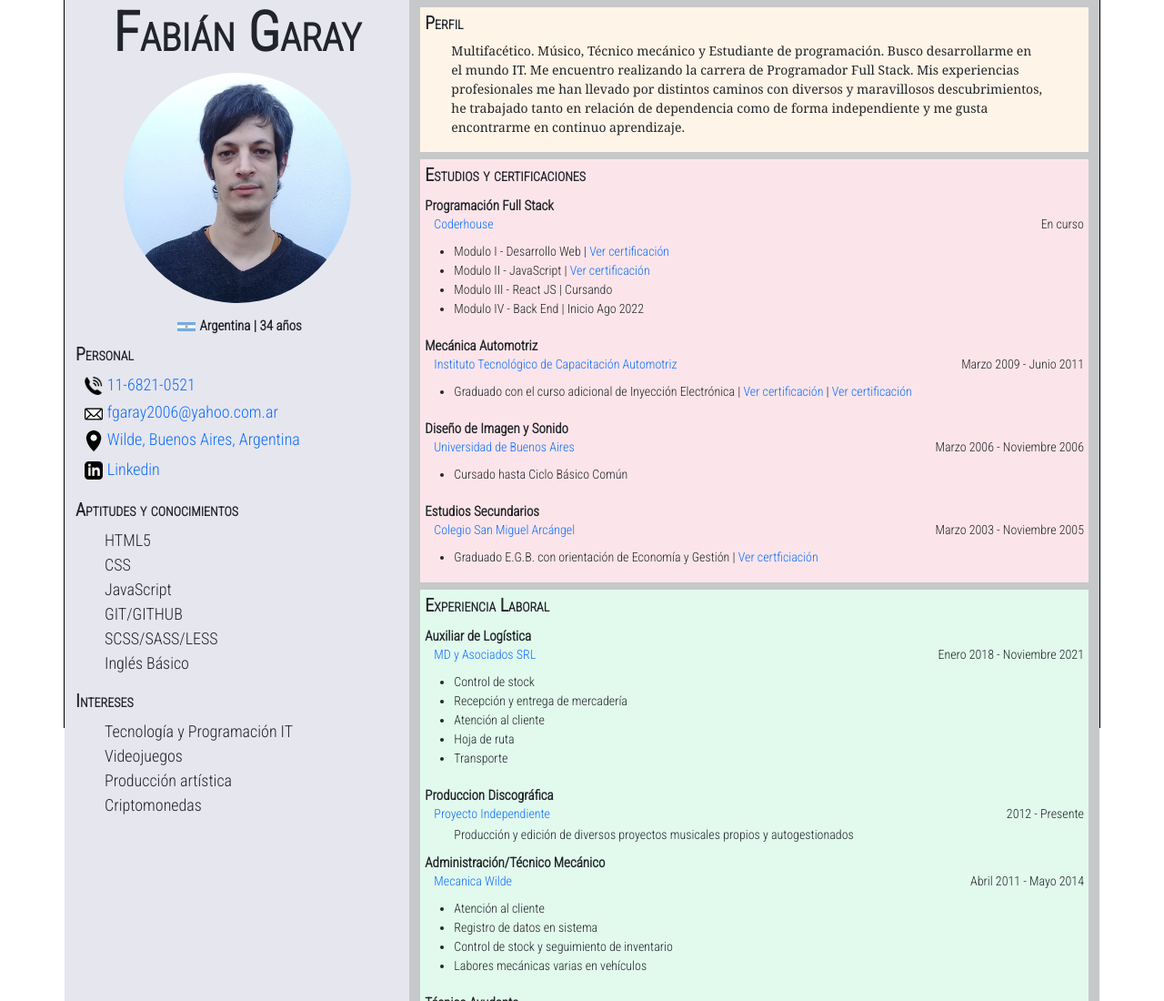
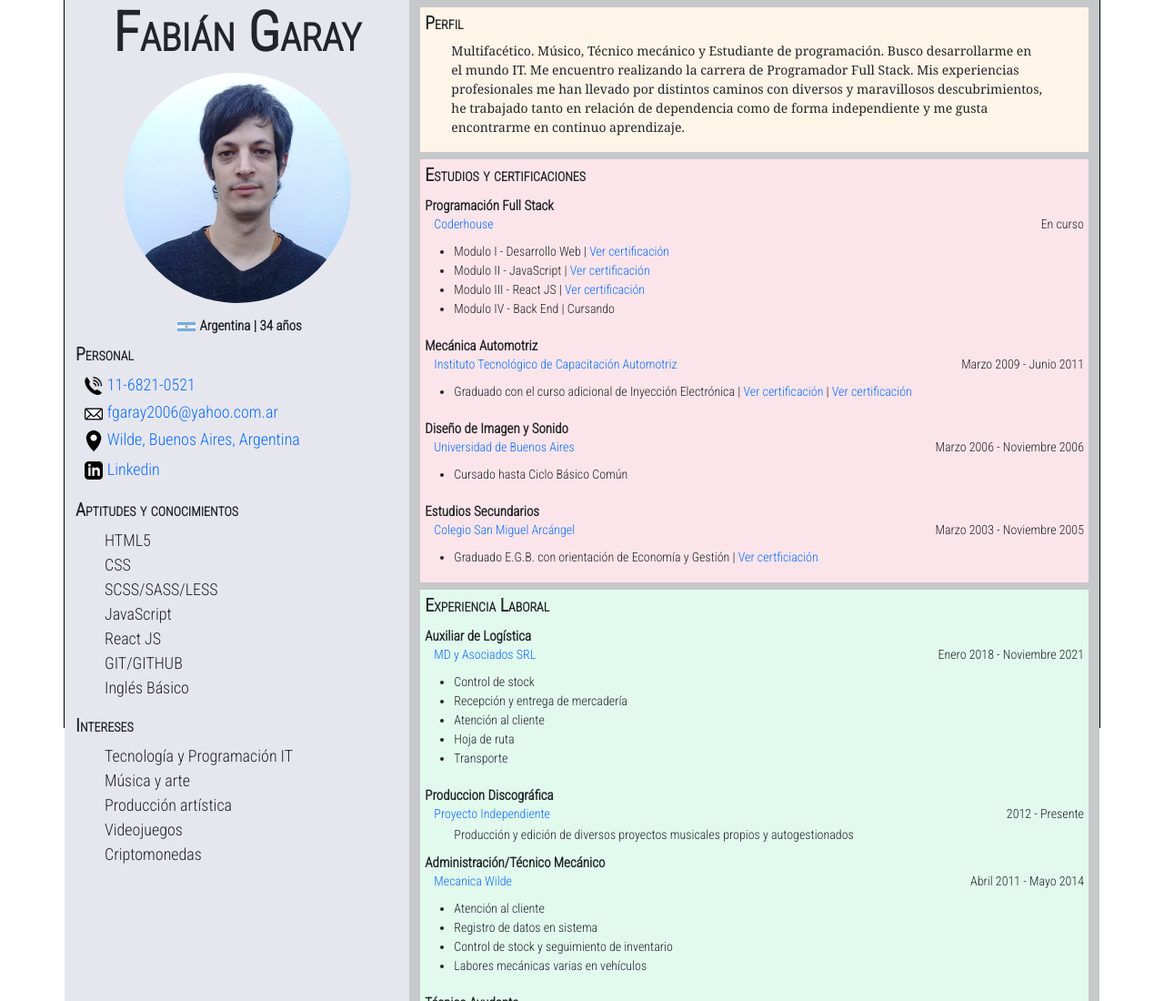
Before and after one commit to FGaray88/CV-Online, a plain HTML site: page index.html in a window 1280 px wide. Shown: the top 1100 px of the page at 91% size. Drawn offline with Linux system fonts and the light colour scheme.

Commit message:
Actualizacion Agosto 2022

```diff
--- a/index.html
+++ b/index.html
@@ -39,9 +39,10 @@
                     <ul>
                         <li>HTML5</li>
                         <li>CSS</li>
+                        <li>SCSS/SASS/LESS</li>
                         <li>JavaScript</li>
+                        <li>React JS</li>
                         <li>GIT/GITHUB</li>
-                        <li>SCSS/SASS/LESS</li>
                         <li>Inglés Básico</li>
                     </ul>
                 </section>
@@ -50,8 +51,9 @@
                     <h2>Intereses</h2>
                     <ul>
                         <li>Tecnología y Programación IT</li>
+                        <li>Música y arte</li>
+                        <li>Producción artística</li>
                         <li>Videojuegos</li>
-                        <li>Producción artística</li>
                         <li>Criptomonedas</li>
                     </ul>
                 </section>
@@ -77,8 +79,8 @@
                             <ul>
                                 <li>Modulo I - Desarrollo Web | <a href="https://www.coderhouse.com/certificados/625c2afeb42a4c0020cceeb6">Ver certificación</a></li>
                                 <li>Modulo II - JavaScript | <a href="https://www.coderhouse.com/certificados/62ab6bc315467d00241c1828">Ver certificación</a></li>
-                                <li>Modulo III - React JS | Cursando</li>
-                                <li>Modulo IV - Back End | Inicio Ago 2022</li>
+                                <li>Modulo III - React JS | <a href="https://www.coderhouse.com/certificados/63058cb51e7ed5001aebcb0f">Ver certificación</a></li>
+                                <li>Modulo IV - Back End | Cursando</li>
                             </ul>
                         </div>
 
```
